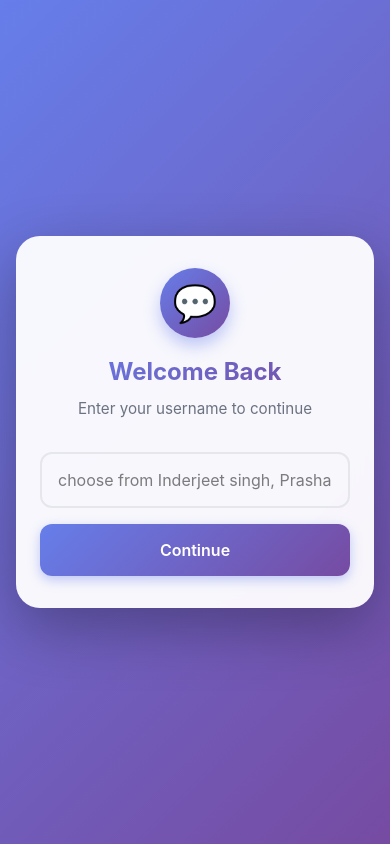
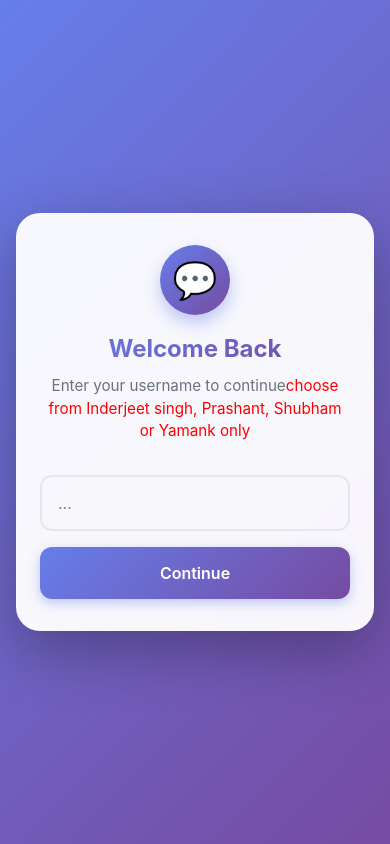
Before and after one commit to Thunderer27121/Chatapp, a React app: page / in a window 390 px wide. Built offline with nearby package versions, Linux system fonts and the light colour scheme; the HTML template or start-up script is replaced by a standard one; what @instantdb/react would draw is missing.

Commit message:
responsiveness provided

```diff
--- a/src/App.jsx
+++ b/src/App.jsx
@@ -124,6 +124,7 @@ function App() {
             </h2>
             <p style={{ margin: "0.5rem 0 0", color: "#6b7280", fontSize: "0.95rem" }}>
               Enter your username to continue
+              <span style={{color : "red"}}>choose from Inderjeet singh, Prashant, Shubham or Yamank only</span>
             </p>
           </div>
           <input
@@ -134,7 +135,7 @@ function App() {
                 handleSaveName();
               }
             }}
-            placeholder="choose from Inderjeet singh, Prashant, Shubham or Yamank only"
+            placeholder="..."
             style={{
               width: "100%",
               padding: "0.875rem 1rem",
```
